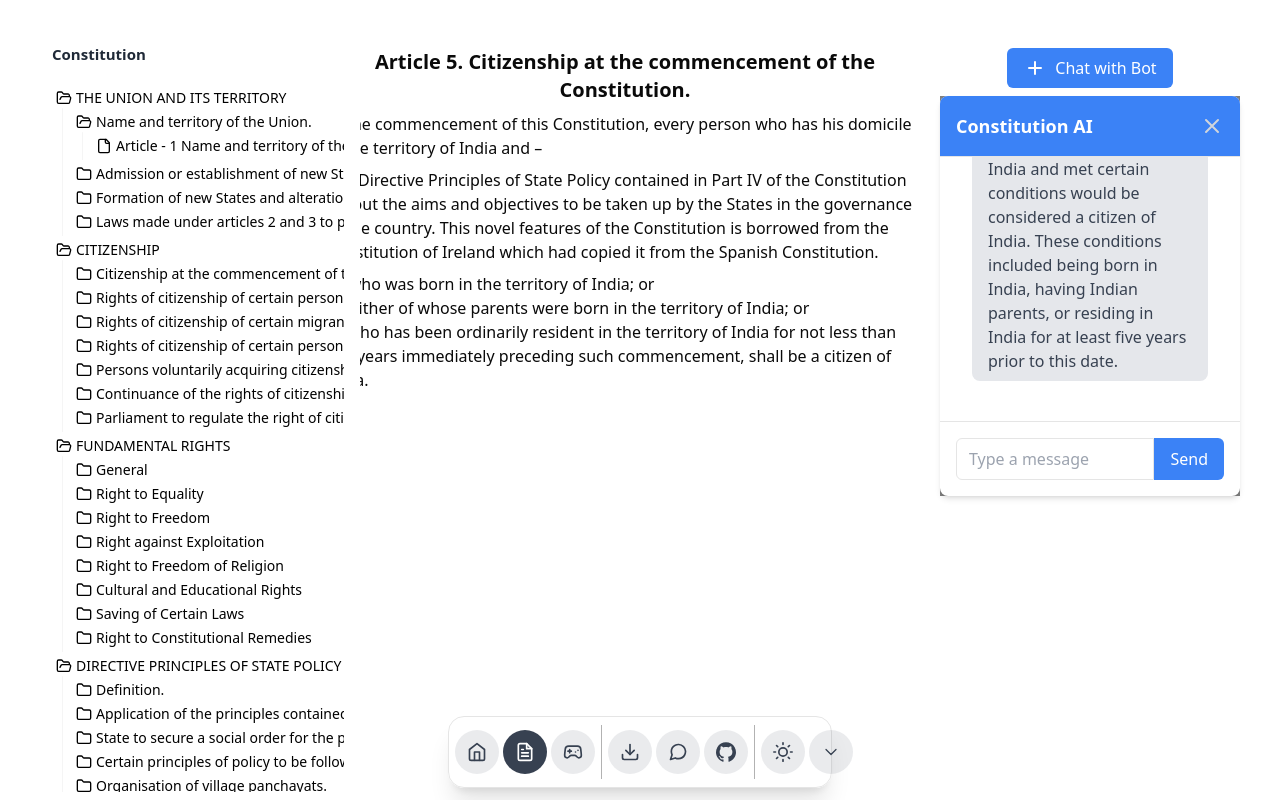
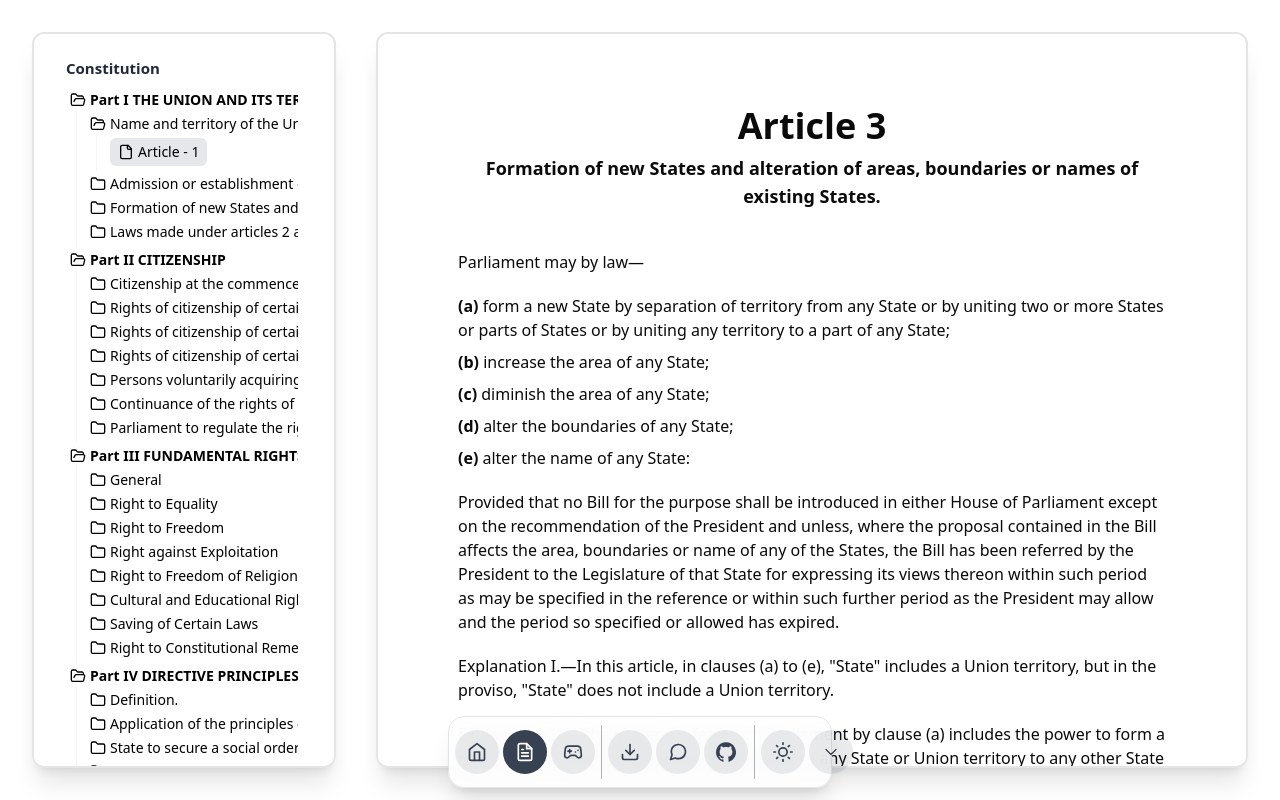
Before and after one commit to Smart-India-Hackathon-24/Samvidhan_Seekho_1703_SIH-24, a Next.js app in the folder frontend/: page /constitution in a window 1280 px wide. Both pictures are taken after a click on the button "Name and territory of the Union.". Built offline with nearby package versions, Linux system fonts and the light colour scheme.

Commit message:
constitution layout

```diff
--- a/frontend/src/app/constitution/page.jsx
+++ b/frontend/src/app/constitution/page.jsx
@@ -29,18 +29,20 @@ export default function page() {
 		setIsSidebarOpen(!isSidebarOpen);
 	};
 
-  const [articleId, setArticleId] = useState("");
+	const [articleId, setArticleId] = useState("66d6a855e1d17e5da704bb84");
 	const handleArticleClick = (id) => {
+    console.log("id: ", id);
 		setArticleId(id);
 	};
-  const ELEMENTS = data.map(part => ({
+	const ELEMENTS = data.map((part) => ({
 		id: part.partition_number, // Use partition_number as the id
 		isSelectable: false, // Set to false for folders
 		name: part.partition_title,
-	children: part.sub_partitions?.map(sub => ({
+		children:
+			part.sub_partitions?.map((sub) => ({
 				id: sub.partition_id, // Use partition_id as the id for sub-partitions
 				isSelectable: false, // Set to false for folders
-	  name: sub.partition_number + '' + sub.partition_title,
+				name: sub.partition_number + "" + sub.partition_title,
 				//   children: sub.sub_partitions?.map(subPart => ({
 				// 	id: subPart.partition_id, // Use partition_id as the id for sub-sub-partitions
 				// 	isSelectable: true, // Set to true for files
@@ -50,57 +52,14 @@ export default function page() {
 	}));
 
 	return (
-    <div className="flex p-10">
-      <div className={`w-3/12`}>
+		<div className="flex gap-10 p-8 h-dvh">
+			<div
+				className={`w-3/12 h-full border-2 rounded-xl overflow-scroll shadow-xl p-5 `}
+			>
+				{isSidebarOpen && (
 					<div className="">
-          {/* <span
-            className=" text-black text-4xl cursor-pointer"
-            onClick={toggleSidebar}
-          >
-            ☰
-          </span> */}
-		  {isSidebarOpen && (
-  <div className="fixed w-80 overflow-y-auto rounded-lg">
 						<div className="text-gray-100 text-xl">
-      <h1 className="font-bold text-gray-800 text-[15px] ml-3">Constitution</h1>
-      <span className="bi bi-x cursor-pointer ml-28 lg:hidden right-0" onClick={toggleSidebar}>X</span>
-    </div>
-    <div className="overflow-y-scroll h-[90vh] my-3 text-black text-wrap">
-	<Tree
-  className="p-2 overflow-hidden rounded-md bg-background truncate"
-  initialSelectedId={articleId} // Set the selected article ID
-  initialExpandedItems={data.map(part => part.partition_number)} // Expand all partitions initially
-  elements={ELEMENTS} // Use the ELEMENTS structure
->
-  {data.map((part) => (
-    <Folder className='truncate' key={part.partition_number} value={part.partition_number} element={part.partition_title}>
-      {part.sub_partitions?.map((sub) => (
-        <Folder key={sub.partition_id} value={sub.partition_id} element={sub.partition_title}>
-          {sub.sub_partitions ? sub.sub_partitions?.map((subPart) => (
-            <File key={subPart.partition_id} value={subPart.partition_id}>
-              <p onClick={() => handleArticleClick(subPart.partition_id)}>
-                {subPart.partition_number} {subPart.partition_title}
-              </p>
-            </File>
-          )): <File key={sub.partition_id} value={sub.partition_id}>
-		  <p onClick={() => handleArticleClick(sub.partition_id)}>
-			{sub.partition_number} {sub.partition_title}
-		  </p>
-		</File>}
-        </Folder>
-      ))}
-    </Folder>
-  ))}
-</Tree>
-    </div>
-  </div>
-)}
-          {/* {isSidebarOpen && (
-            <div className=" fixed top-0 bottom-0 p-2 w-80 overflow-y-auto  bg-gray-900">
-              <div className="text-gray-100 text-xl">
-                <div className="p-2.5 mt-1 flex items-center">
-
-                  <h1 className="font-bold text-gray-200 text-[15px] ml-3">
+							<h1 className="font-bold text-gray-800 text-[15px] ml-3">
 								Constitution
 							</h1>
 							<span
@@ -110,143 +69,110 @@ export default function page() {
 								X
 							</span>
 						</div>
-                <div className="my-2 bg-gray-600 h-[1px]"></div>
-              </div>
-              <div className="overflow-y-scroll h-[90vh] my-3 text-white text-wrap">
-                {data?.map((part) => {
-                  const isOpen = openPartitions[part.partition_number] || false;
-
-                  return (
-                    <div
+						<div className="text-black text-wrap overflow-scroll">
+							<Tree
+								className="p-2 overflow-hidden rounded-md bg-background truncate"
+								initialSelectedId={articleId} // Set the selected article ID
+								initialExpandedItems={data.map((part) => part.partition_number)} // Expand all partitions initially
+								elements={ELEMENTS} // Use the ELEMENTS structure
+							>
+								{data.map((part) =>
+									part.sub_partitions ? (
+										<Folder
+											className="truncate font-bold"
 											key={part.partition_number}
-                      className="overflow-scroll"
+											value={part.partition_number}
+											element={
+												part.partition_number + " " + part.partition_title
+											}
 										>
-                      <h1
+											{part.sub_partitions?.map((sub) => (
+												<Folder
+													key={sub.partition_id}
+													value={sub.partition_id}
+													element={sub.partition_title}
+												>
+													{sub.sub_partitions ? (
+														sub.sub_partitions?.map((subPart) => (
+															<File
+																key={subPart.partition_id}
+																value={subPart.partition_id}
+																className="bg-black text-white px-2 py-1"
+															>
+																<p
 																	onClick={() =>
-                          setOpenPartitions((prev) => ({
-                            ...prev,
-                            [part.partition_number]: !isOpen,
-                          }))
-                        }
-                        style={{ cursor: "pointer" }}
-                      >
-                        {part.partition_number} {isOpen ? "▽" : "△"}
-                        <p className="ps-2 truncate">{part.partition_title}</p>
-                      </h1>
-                      {isOpen &&
-                        part.sub_partitions?.map((sub) => {
-                          const isSubOpen =
-                            openSubPartitions[sub.partition_id] || false;
-
-                          return (
-                            <div key={sub.partition_id}>
-                              {sub.sub_partitions ? (
-                                <>
-                                  <h3 className="ps-10">
-                                    {sub.partition_title}{" "}
-                                    {isSubOpen ? "▼" : "▲"}
-                                  </h3>
-                                  {sub.sub_partitions?.map((subPart) => {
-                                    return (
-                                      <>
-                                        <p
-                                          className="ps-20 truncate"
-                                          onClick={() =>
-                                            handleArticleClick(
-                                              subPart.partition_id
-                                            )
+																		handleArticleClick(subPart.partition_id)
 																	}
 																>
 																	{subPart.partition_number}{" "}
-                                          {isSubOpen ? "▼" : "▲"}
 																</p>
-                                        {isSubOpen && (
-                                          <>
-                                            <p
-                                              className="ps-24 truncate"
-                                              onClick={() =>
-                                                handleArticleClick(
-                                                  sub.partition_id
-                                                )
+															</File>
+														))
+													) : (
+														<File
+															key={sub.partition_id}
+															value={sub.partition_id}
+															className={
+																articleId === sub.partition_id
+																	? "bg-black text-white px-2 py-1"
+																	: "bg-gray-200 text-black px-2 py-1"
 															}
 														>
-                                              {subPart.partition_title}
-                                            </p>
-                                          </>
-                                        )}
-                                      </>
-                                    );
-                                  })}
-                                </>
-                              ) : (
-                                <>
-                                  <h3
-                                    onClick={() =>
-                                      setOpenSubPartitions((prev) => ({
-                                        ...prev,
-                                        [sub.partition_id]: !isSubOpen,
-                                      }))
-                                    }
-                                    className="ps-10 truncate cursor-pointer"
-                                  >
-                                    {sub.partition_number}{" "}
-                                    {isSubOpen ? "▼" : "▲"}
-                                  </h3>
-                                  {isSubOpen && (
-                                    <>
 															<p
-                                        className="ps-20 truncate"
 																onClick={() =>
 																	handleArticleClick(sub.partition_id)
 																}
 															>
-                                        {sub.partition_title}
+																{sub.partition_number}
 															</p>
-                                    </>
+														</File>
 													)}
-                                </>
+												</Folder>
+											))}
+										</Folder>
+									) : (
+										<File
+											key={part.partition_id}
+											value={part.partition_id}
+											className="bg-black text-white"
+										>
+											<p onClick={() => handleArticleClick(part.partition_id)}>
+												{part.partition_number}
+											</p>
+										</File>
+									)
+								)}
+							</Tree>
+						</div>
+					</div>
 				)}
 			</div>
-                          );
-                        })}
-                    </div>
-                  );
-                })}
-              </div>
-            </div>
-          )} */}
-        </div>
-      </div>
-      <div className="w-7/12 ">
+			<div className="flex-1 border-2 rounded-xl shadow-xl relative p-16 h-full overflow-scroll">
 				{/* {data[articleId]} */}
 				<div className="my-2 px-4 gap-3">
-          <h1 className="text-xl text-center font-bold">
-            Article 5. Citizenship at the commencement of the Constitution.
-          </h1>
-          <p className="my-2">
-		  At the commencement of this Constitution, every person who has his domicile in the territory of India and –
+					<h1 className="text-4xl text-center font-bold">Article 3</h1>
+					<h3 className="text-lg text-center font-semibold my-2">Formation of new States and alteration of areas, boundaries or names of existing States.</h3>
+					<p className="my-5 mt-10">
+						Parliament may by law—
 					</p>
-          <p className="my-2">
-            The Directive Principles of State Policy contained in Part IV of the
-            Constitution set out the aims and objectives to be taken up by the
-            States in the governance of the country. This novel features of the
-            Constitution is borrowed from the Constitution of Ireland which had
-            copied it from the Spanish Constitution.
+					<ul className="gap-2 flex flex-col">
+						<li><b>(a)</b> form a new State by separation of territory from any State or by uniting two or more States or parts of States or by uniting any territory to a part of any State;</li>
+						<li><b>(b)</b> increase the area of any State;</li>
+						<li><b>(c)</b> diminish the area of any State;</li>
+						<li><b>(d)</b> alter the boundaries of any State;</li>
+						<li><b>(e)</b> alter the name of any State:</li>
+					</ul>
+					<p className="my-5">
+						Provided that no Bill for the purpose shall be introduced in either House of Parliament except on the recommendation of the President and unless, where the proposal contained in the Bill affects the area, boundaries or name of any of the States, the Bill has been referred by the President to the Legislature of that State for expressing its views thereon within such period as may be specified in the reference or within such further period as the President may allow and the period so specified or allowed has expired.
 					</p>
-		  <ul className="gap-8">
-          <li>
-		  (a) who was born in the territory of India; or
-        </li>
-          <li>
-		  (b) either of whose parents were born in the territory of India; or
-          </li>
-          <li>(c) who has been ordinarily resident in the territory of India for not less than five years immediately preceding such commencement, shall be a citizen of India.
-          </li>
-		  </ul>
+					<p className="my-5">
+						Explanation I.—In this article, in clauses (a) to (e), "State" includes a Union territory, but in the proviso, "State" does not include a Union territory.
+					</p>
+					<p className="my-5">
+						Explanation II.—The power conferred on Parliament by clause (a) includes the power to form a new State or Union territory by uniting a part of any State or Union territory to any other State or Union territory.
+					</p>
 				</div>
-      </div>
-      <div className="w-3/12 ">
-        <ChatComponent />
+				<div className="absolute right-0 top-0"></div>
 			</div>
 		</div>
 	);
--- a/frontend/src/components/samvidhan/Constitution/ChatComponent.jsx
+++ b/frontend/src/components/samvidhan/Constitution/ChatComponent.jsx
@@ -100,7 +100,7 @@ const ChatComponent = () => {
 	}, [messages, streamingMessage]);
 
 	return (
-		<div>
+		<div className="">
 			<div className=" chatBot flex items-center justify-center my-2">
 				<button
 					id="open-chat"
@@ -125,7 +125,7 @@ const ChatComponent = () => {
 				</button>
 			</div>
 			{isChatboxOpen && (
-				<div className="top-0 bottom-0 inset-0 bg-black bg-opacity-50 flex justify-center items-center">
+				<div className="absolute top-1/2 left-1/2 transform -translate-x-1/2 -translate-y-1/2 bg-black bg-opacity-50 flex justify-center items-center">
 					<div
 						ref={chatContainerRef}
 						id="chat-container"
```
Lines whose indentation alone changed are shown as unchanged.
